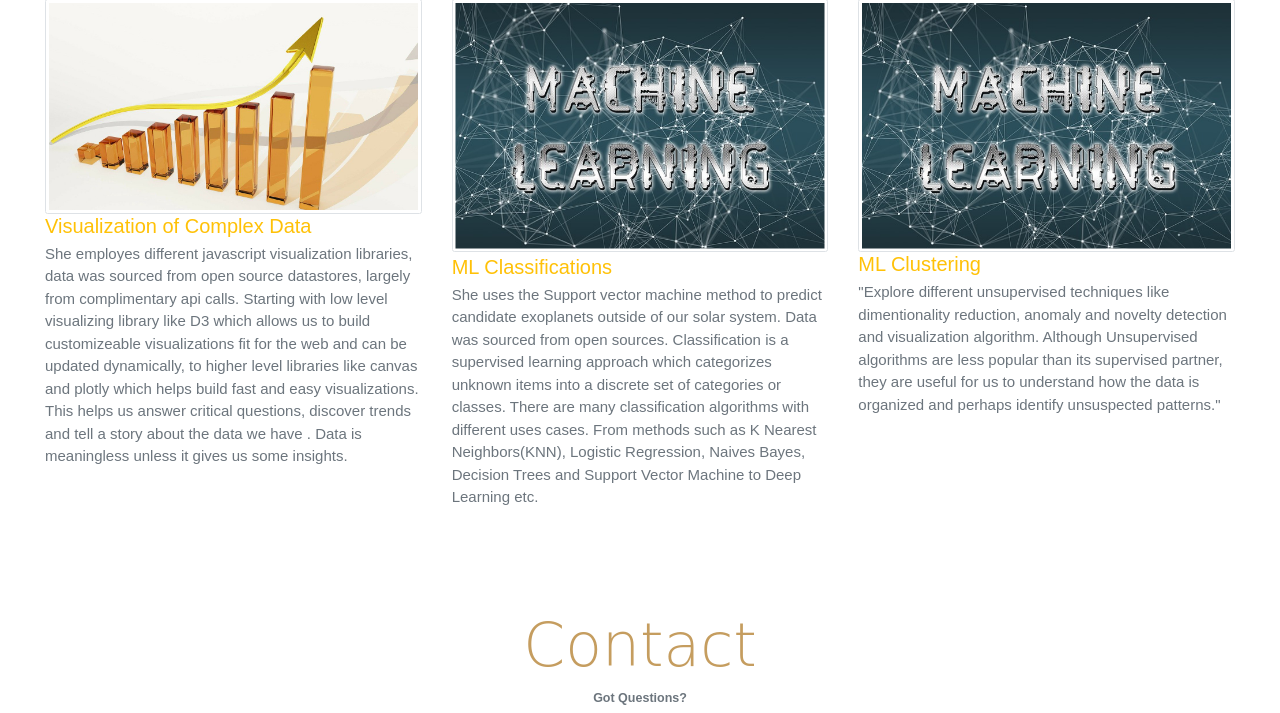
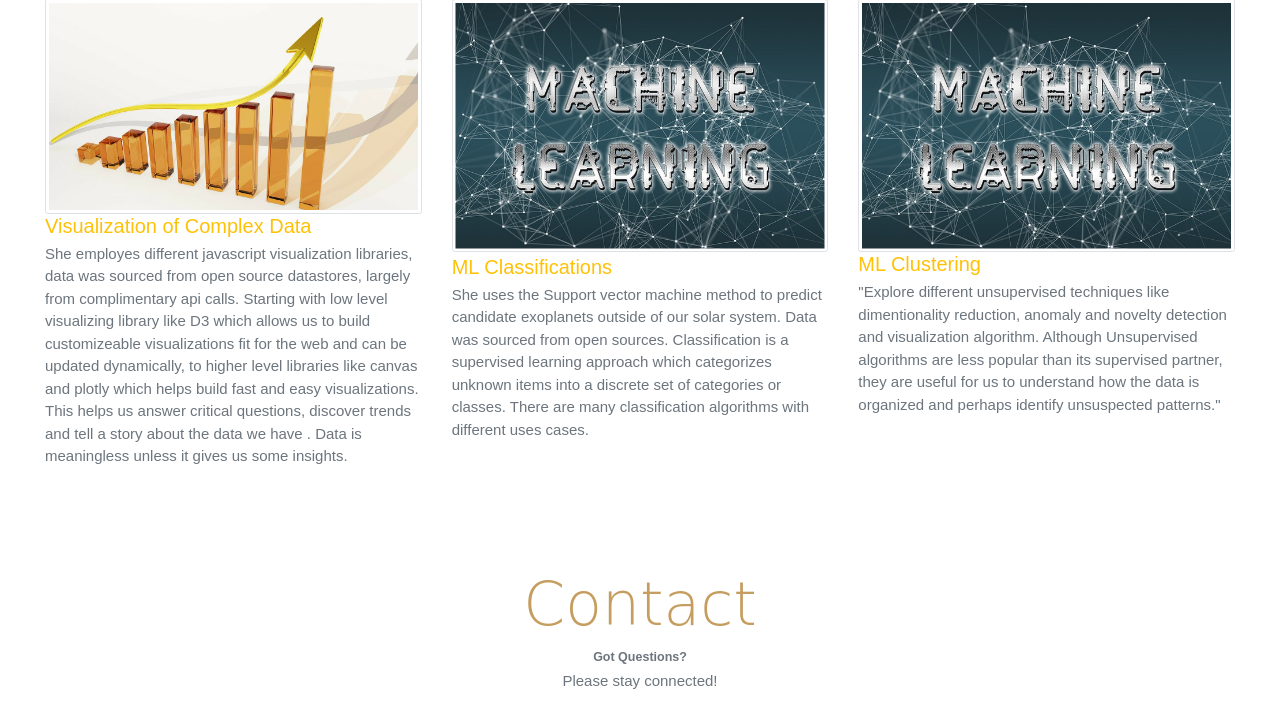
Before and after one commit to Deborahaina/data-telling, a Flask app: page / in a window 1280 px wide. Shown: the part 1747-2460 px from the top of the page. Run offline with Flask 2, Linux system fonts and the light colour scheme; parts of the project's set-up code (start-up, migrations or seed data) failed here and were passed over; some libraries are stand-ins or nearby versions; some web fonts are replaced.

Commit message:
Updating index.html

```diff
--- a/templates/index.html
+++ b/templates/index.html
@@ -174,9 +174,9 @@
             <div class="col-lg-4 col-sm-6 mb-5">
                 <img  class="img-thumbnail mb-1" src="../static/css/machine-learning.jpg" alt="Project 1">
                 <h2 class="text-warning">ML Classifications</h2>
-                <p class="text-muted">She uses the Support vector machine method to predict candidate exoplanets outside of our solar system. Data was sourced from open sources. Classification is a supervised learning approach which categorizes unknown items into a discrete set
-                of categories or classes. There are many classification algorithms with different uses cases. From methods such as K Nearest Neighbors(KNN), Logistic Regression,
-                Naives Bayes, Decision Trees and Support Vector Machine to Deep Learning etc.
+                <p class="text-muted">She uses the Support vector machine method to predict candidate exoplanets outside of our solar system.
+                    Data was sourced from open sources. Classification is a supervised learning approach which categorizes unknown items into a
+                     discrete set of categories or classes. There are many classification algorithms with different uses cases.
              </p>
             </div>
             <div class="col-lg-4 col-sm-6 mb-5">
```
